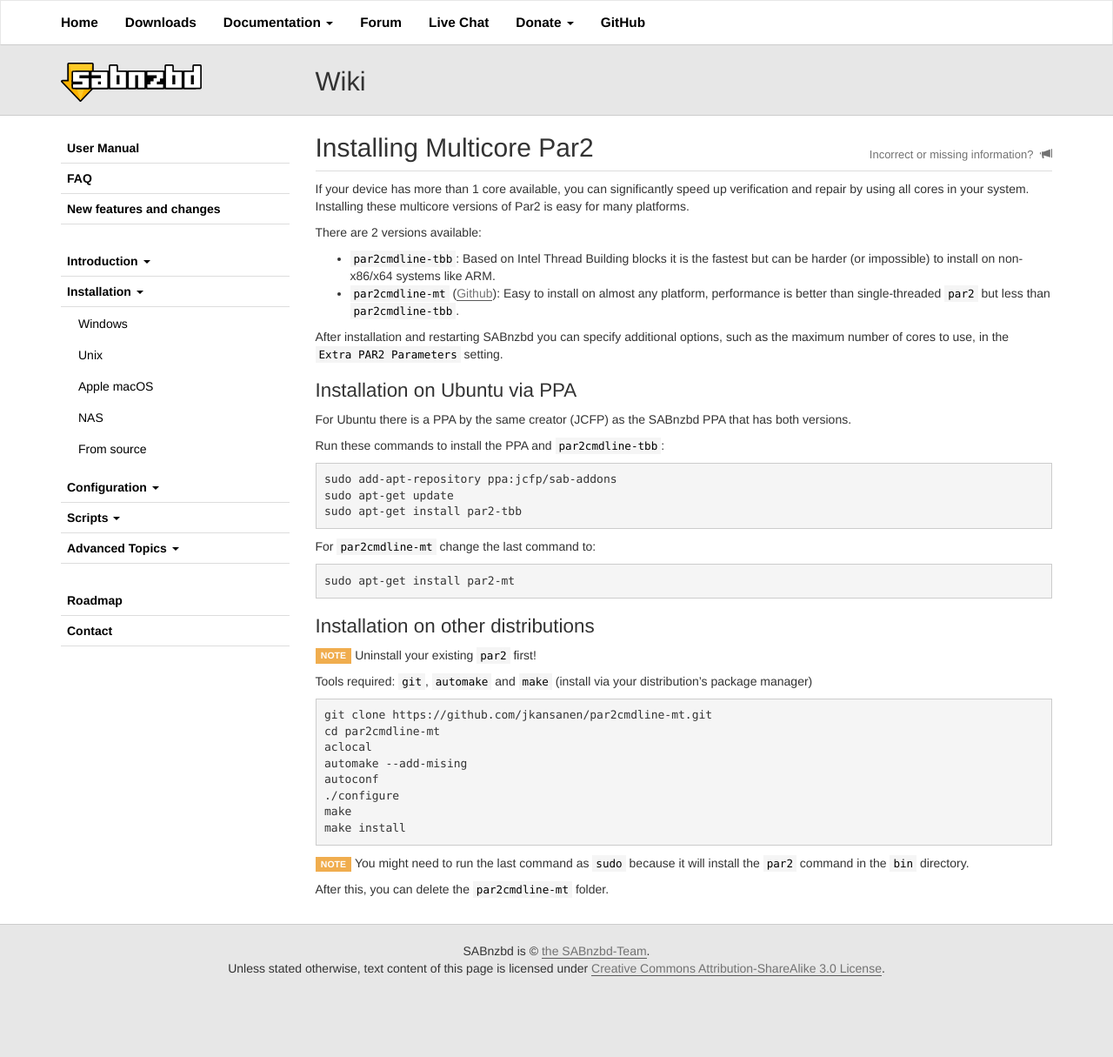
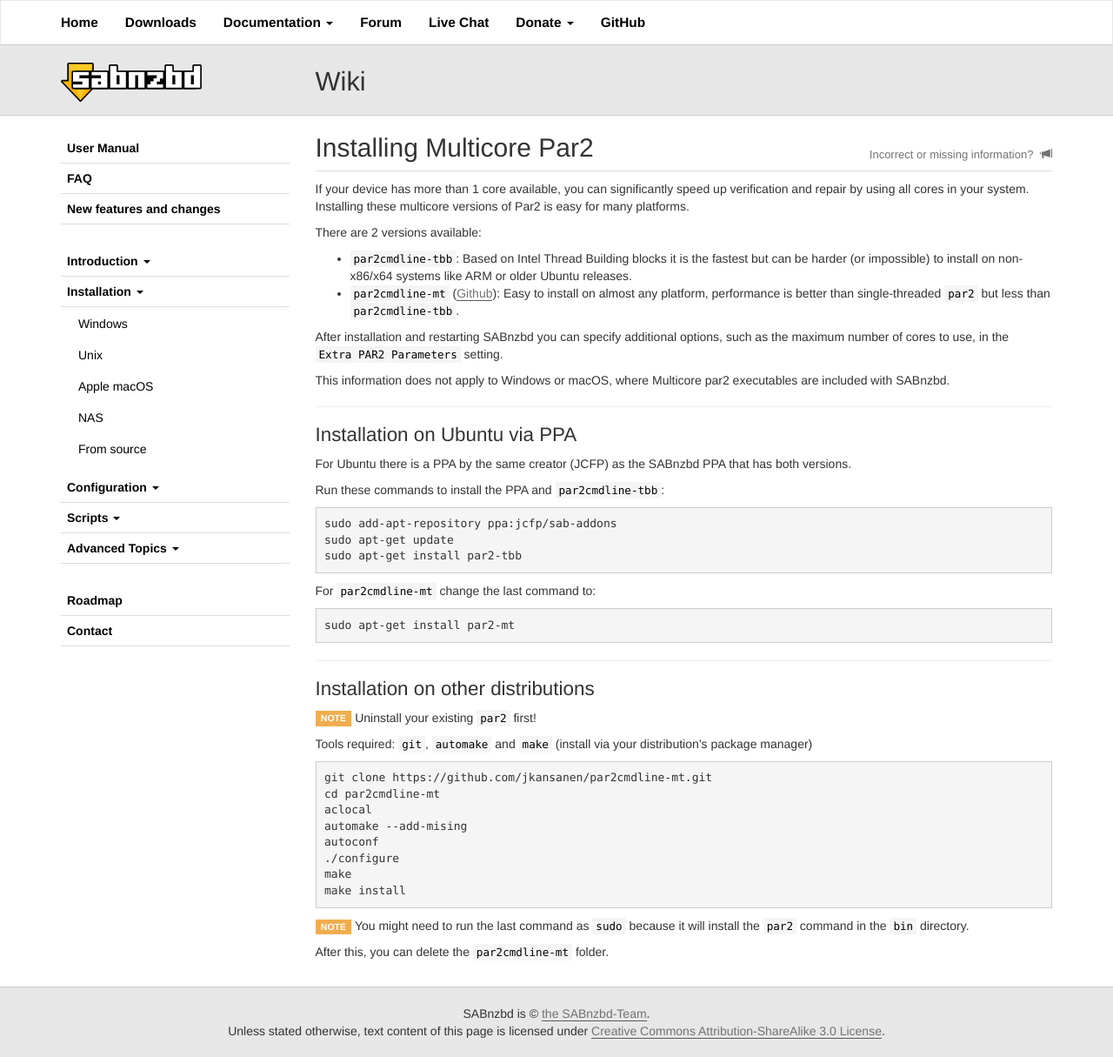
Before and after one commit to sabnzbd/sabnzbd.github.io, a Jekyll site: the page built from wiki/installation/multicore-par2.md, in a window 1280 px wide. Shown: the whole page at 87% size. Built offline with Jekyll 4.4.1, drawn with Linux system fonts in a browser that asks for light colours; before the commit the page ends 1143 px from its top, so only the background shows below that.

Commit message:
par2-mt info only for linux

````diff
--- a/wiki/installation/multicore-par2.md
+++ b/wiki/installation/multicore-par2.md
@@ -7,10 +7,17 @@
 
 There are 2 versions available:
 
-- `par2cmdline-tbb`: Based on Intel Thread Building blocks it is the fastest but can be harder (or impossible) to install on non-x86/x64 systems like ARM.
+- `par2cmdline-tbb`: Based on Intel Thread Building blocks it is the fastest but can be harder (or impossible) to install on non-x86/x64 systems like ARM or older Ubuntu releases.
 - `par2cmdline-mt` ([Github](https://github.com/jkansanen/par2cmdline-mt)): Easy to install on almost any platform, performance is better than single-threaded `par2` but less than `par2cmdline-tbb`.
 
 After installation and restarting SABnzbd you can specify additional options, such as the maximum number of cores to use, in the `Extra PAR2 Parameters` setting.
+
+This information does not apply to Windows or macOS, where Multicore par2 executables are included with SABnzbd.
+
+
+-------------------
+
+
 
 ## Installation on Ubuntu via PPA
 
@@ -29,6 +36,11 @@
 ```
 sudo apt-get install par2-mt
 ```
+
+
+-------------------
+
+
 
 ## Installation on other distributions
 
````
